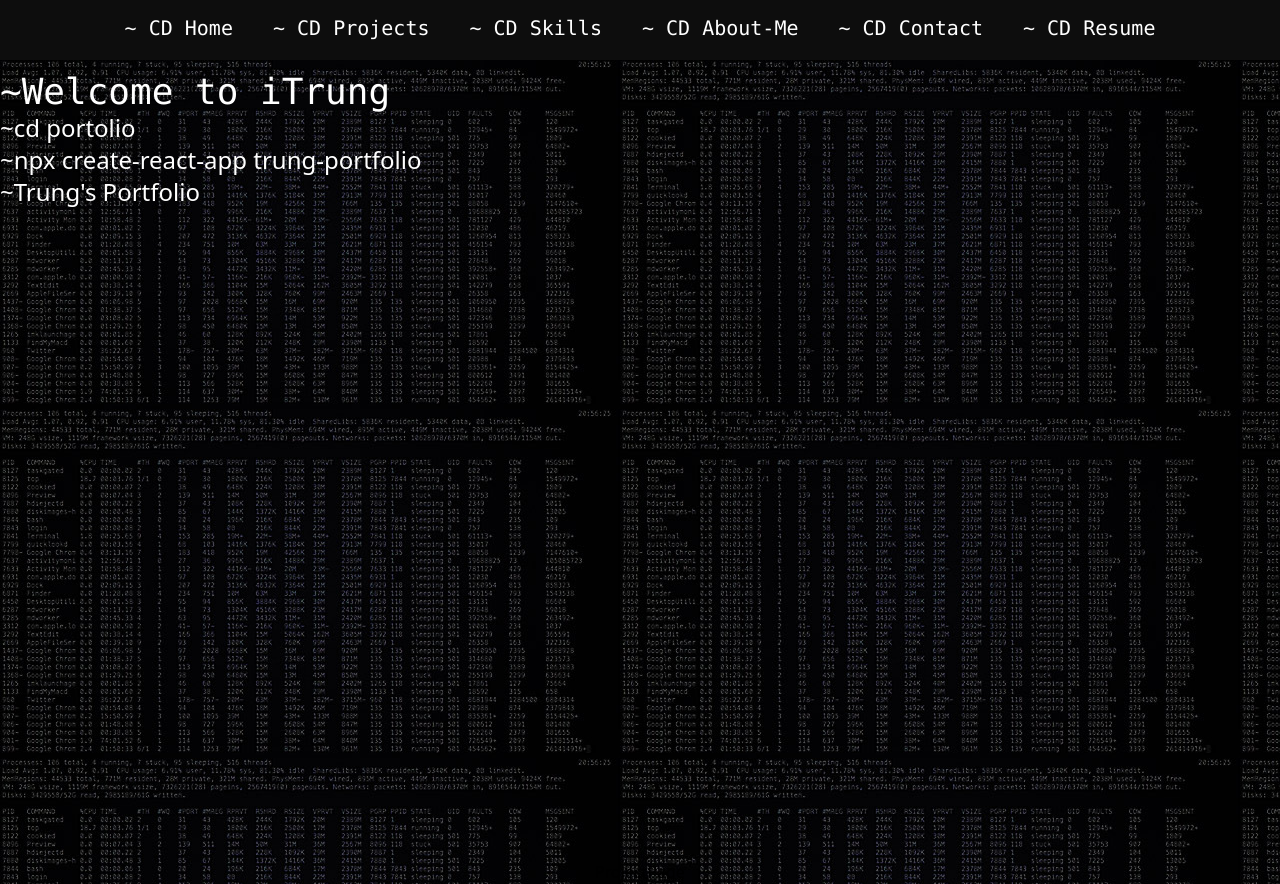
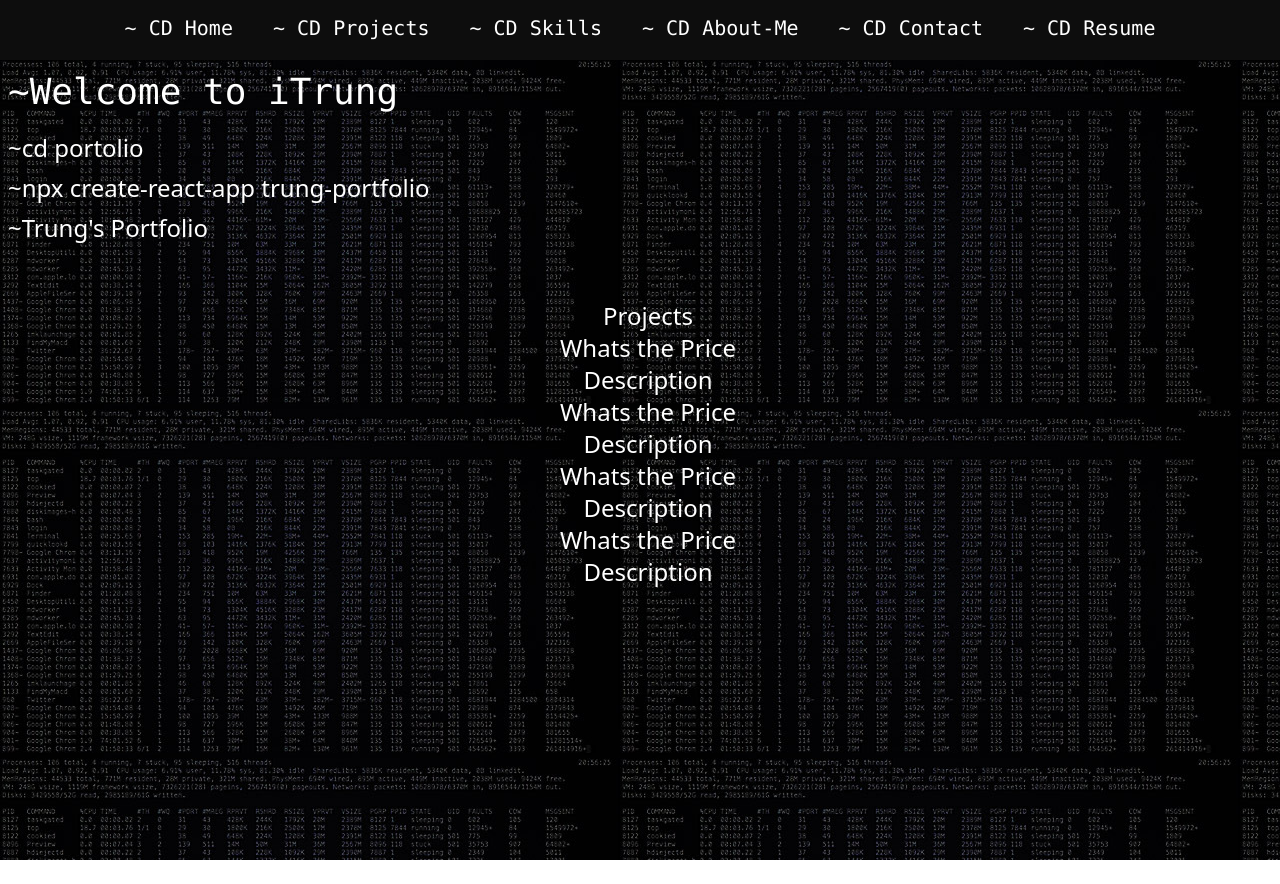
Before and after one commit to tdiec00/portfolio, a React (Create React App) app in the folder client/: page / in a window 1280 px wide. After the commit the page ends 860 px from the top, so only its background shows below. Built offline with nearby package versions, Linux system fonts and the light colour scheme.

Commit message:
projects containers

```diff
--- a/client/src/Screens/landingPage/LandingPage.jsx
+++ b/client/src/Screens/landingPage/LandingPage.jsx
@@ -5,16 +5,16 @@ import ProjectPage from "../projectPage/ProjectPage"
 export default function LandingPage() {
   return (
     <div id="home" className="text-center bg-iTerm ">
-      <div className=" relative w-screen m-auto mt-1 h-screen text-left">
+      <div className=" relative w-screen m-auto mt-1 h-screen text-left ml-2">
         <h1 className="font-medium text-white font-mono  ... text-4xl   opacity-100 pt-3">~Welcome to iTrung</h1>
-        <h1 className="text-white text-2xl ">~cd portolio</h1>
-        <h1 className="text-white text-2xl">~npx create-react-app trung-portfolio</h1>
+        <h1 className="text-white text-2xl mt-5">~cd portolio</h1>
+        <h1 className="text-white text-2xl mt-2">~npx create-react-app trung-portfolio</h1>
         <div className="flex ... content-center items-center">
-          <h1 className="text-white text-2xl ">~Trung's Portfolio</h1>
+          <h1 className="text-white text-2xl mt-2">~Trung's Portfolio</h1>
           <div className="bg-white w-1.5 h-6 ml-1.5 animate__animated animate__flash  animate__infinite	infinite"></div>
         </div>
+        <ProjectPage />
       </div>
-      <ProjectPage />
     </div>
   )
 }
--- a/client/src/Screens/projectPage/ProjectPage.jsx
+++ b/client/src/Screens/projectPage/ProjectPage.jsx
@@ -1,5 +1,27 @@
 import React from "react"
 
 export default function ProjectPage() {
-  return <div id="project">ProjectPage</div>
+  return (
+    <div id="project" className="mt-14 text-white text-2xl text-center">
+      <h1>Projects</h1>
+      <div>
+        <div>
+          <a href="">Whats the Price</a>
+          <p>Description</p>
+        </div>
+        <div>
+          <a href="">Whats the Price</a>
+          <p>Description</p>
+        </div>
+        <div>
+          <a href="">Whats the Price</a>
+          <p>Description</p>
+        </div>
+        <div>
+          <a href="">Whats the Price</a>
+          <p>Description</p>
+        </div>
+      </div>
+    </div>
+  )
 }
```
